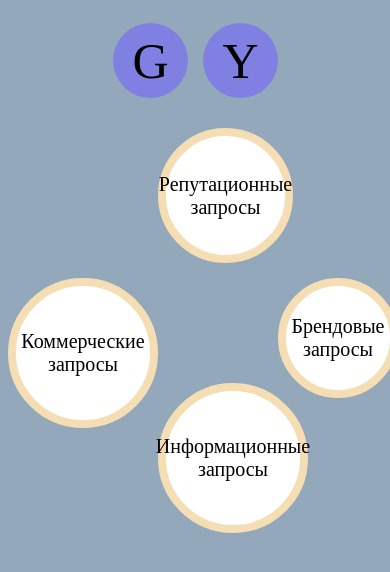
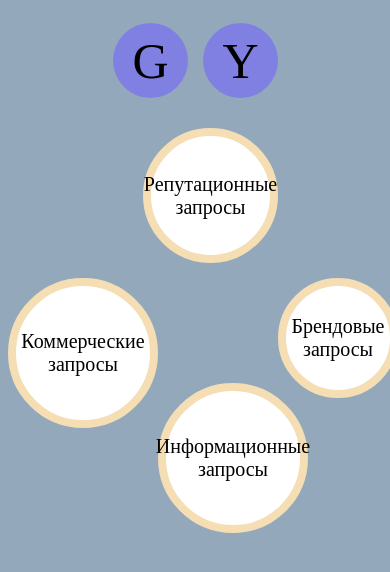
Before and after one commit to ELCRND/qqq, a plain HTML site: page index.html in a window 390 px wide. Drawn offline with Linux system fonts and the light colour scheme.

Commit message:
modified:   index.html

```diff
--- a/index.html
+++ b/index.html
@@ -117,7 +117,7 @@
 
             .left {
                 grid-row: 9/18;
-                grid-column: 11/20;
+                grid-column: 10/19;
 
             }
 
```
